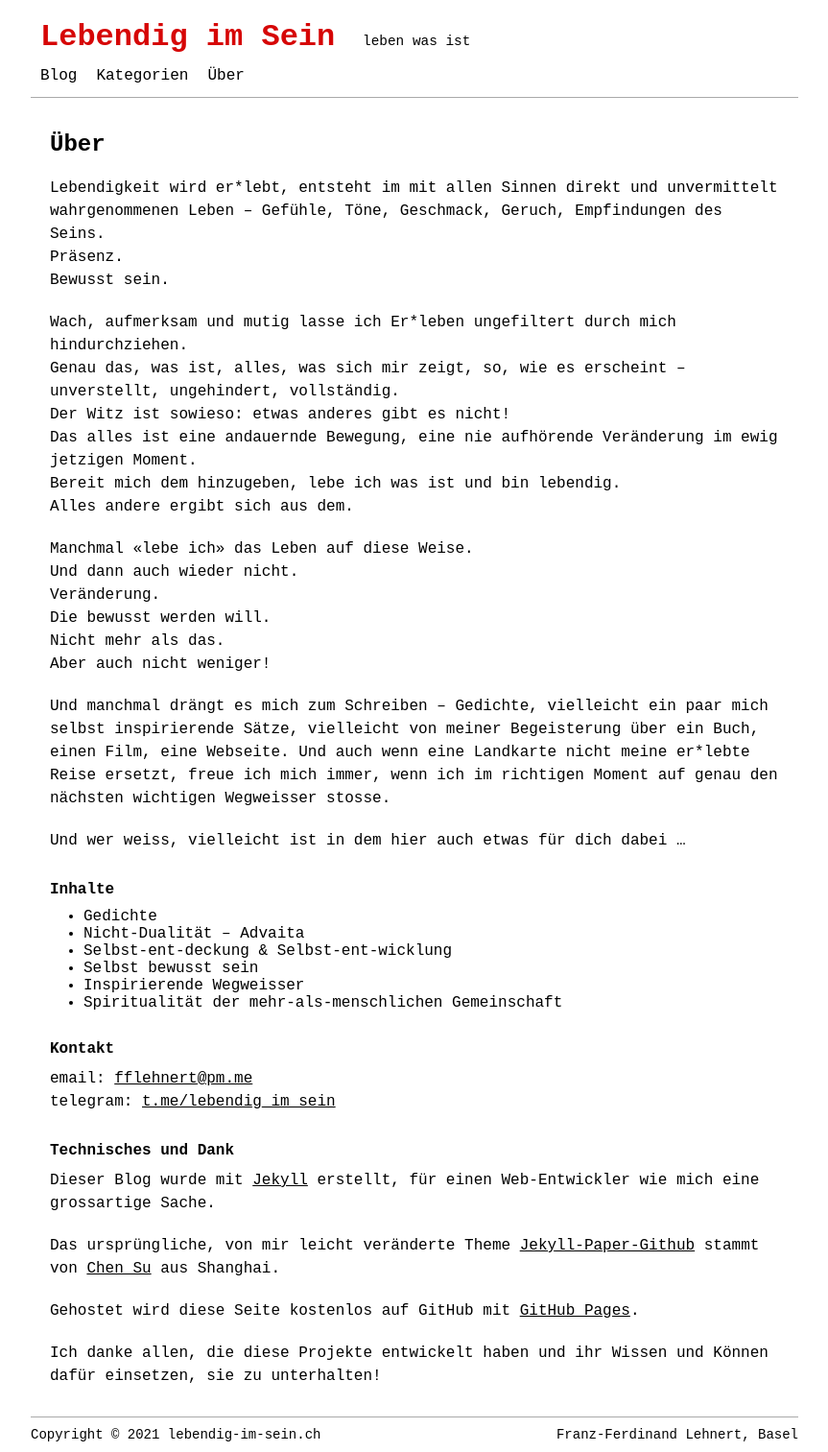
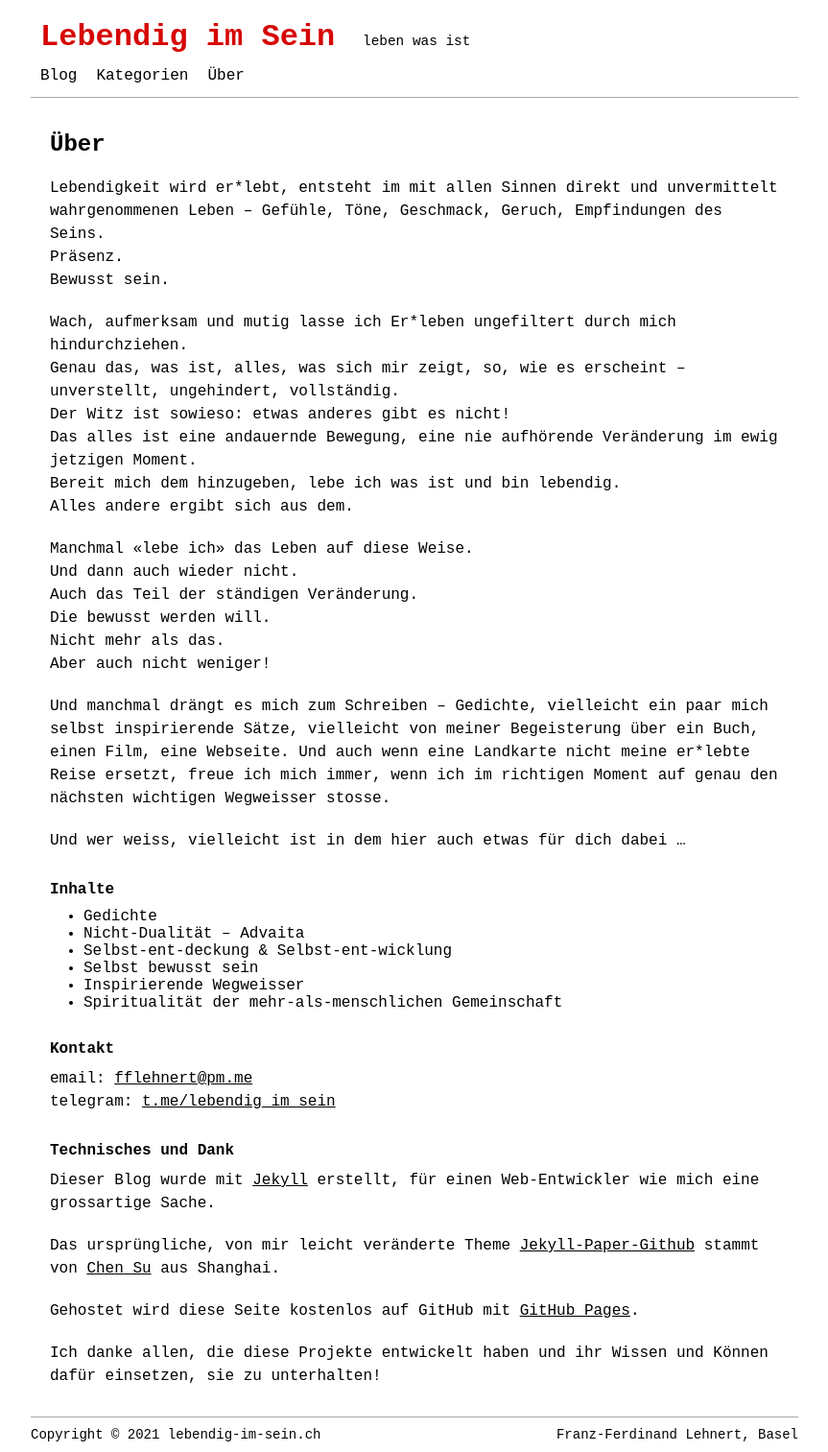
Before and after one commit to lebendigimsein/webpage, a Jekyll site: the page built from pages/ueber.md, in a window 1280 px wide. Shown: the whole page at 96% size, without its empty margins (208-1071 px from the left). Built offline with Jekyll 4.4.1, drawn with Linux system fonts in a browser that asks for light colours.

Commit message:
2021-06-10 22:14

```diff
--- a/pages/ueber.md
+++ b/pages/ueber.md
@@ -17,7 +17,7 @@ Alles andere ergibt sich aus dem.
 
 Manchmal «lebe ich» das Leben auf diese Weise.
 Und dann auch wieder nicht.
-Veränderung.
+Auch das Teil der ständigen Veränderung.
 Die bewusst werden will.
 Nicht mehr als das.
 Aber auch nicht weniger!
```
